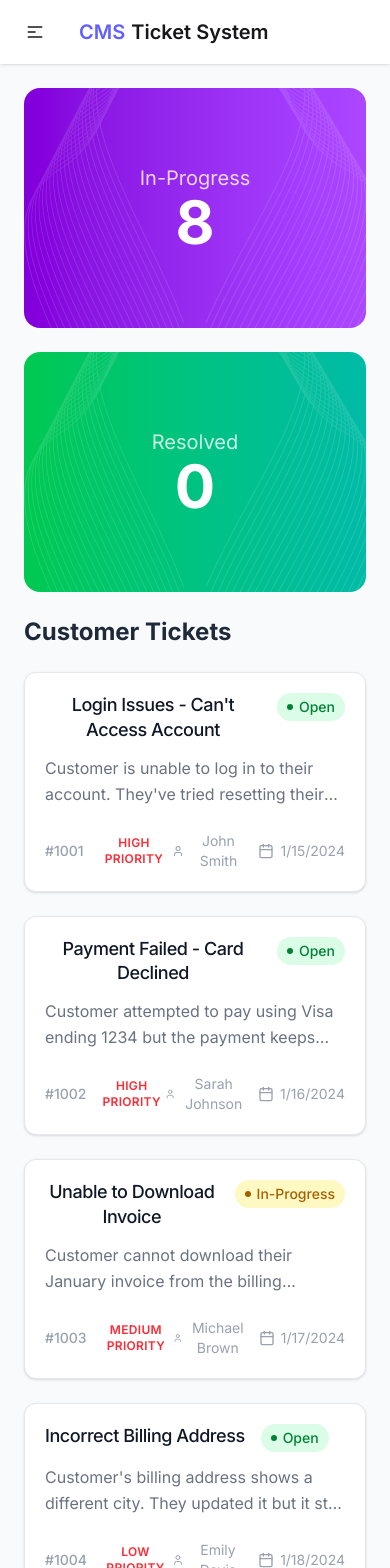
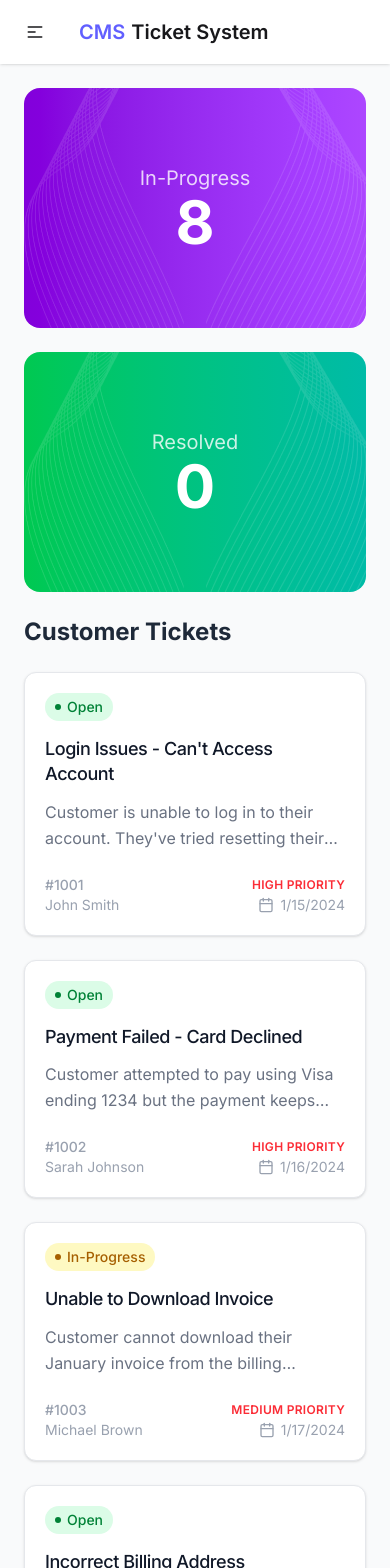
Before and after one commit to imhossainahmed/customer-management-support, a React (Vite) app: page / in a window 390 px wide. Shown: the top 1568 px of the page. Built offline with nearby package versions, Linux system fonts and the light colour scheme.

Commit message:
Fixex The Ticket Responsive issue

```diff
--- a/src/components/Ticket/TicketCard.jsx
+++ b/src/components/Ticket/TicketCard.jsx
@@ -1,24 +1,24 @@
-import { Calendar, User } from "lucide-react";
+import { Calendar } from "lucide-react";
 
 
 const TicketCard = ({ ticket, handleTaskStatus }) => {
     const {title, status, description, priority, createdAt, customer} = ticket;
     return (
     <button className="bg-white rounded-xl p-5 shadow border border-gray-200 duration-75 hover:shadow-md flex flex-col gap-3 cursor-pointer" onClick={() => handleTaskStatus(ticket)}>
-    <div className="flex justify-between items-start gap-4">
-        <h3 className="text-lg font-medium tracking-tight text-gray-900 leading-snug">{title}</h3>
+    <div className="flex justify-between xl:flex-row flex-col-reverse  items-start gap-4">
+        <h3 className="text-lg font-medium text-start tracking-tight text-gray-900 leading-snug">{title}</h3>
         <span className={`inline-flex items-center gap-1.5 px-2.5 py-1 rounded-full text-sm font-medium ${status === 'Open' ? 'text-green-700 bg-green-100' : 'text-yellow-700 bg-yellow-100'} shrink-0`}>
         <span className={`w-1.5 h-1.5 rounded-full ${status === 'Open' ? 'bg-green-700' : 'bg-yellow-700'}`}></span> {status}
         </span>
     </div>
     <p className="text-base text-gray-500 text-left leading-relaxed line-clamp-2">{description}</p>
-    <div className="mt-auto pt-3 flex items-center justify-between text-sm text-gray-400">
-        <div className="flex items-center gap-3">
+    <div className="mt-auto pt-3 flex items-center flex-wrap justify-between text-sm text-gray-400">
+        <div className="flex items-center w-full justify-between gap-3">
             <span className="font-medium">#{ticket.id}</span>
             <span className="text-red-500 text-xs font-semibold tracking-wide uppercase">{priority}</span>
         </div>
-        <div className="flex items-center gap-3">
-            <span className="flex items-center gap-1.5"><User size={16} />{customer}</span>
+        <div className="flex items-center w-full justify-between gap-3">
+            <span className="flex items-center gap-1.5">{customer}</span>
             <span className="flex items-center gap-1.5"><Calendar size={16} /> {createdAt}</span>
         </div>
     </div>
```
